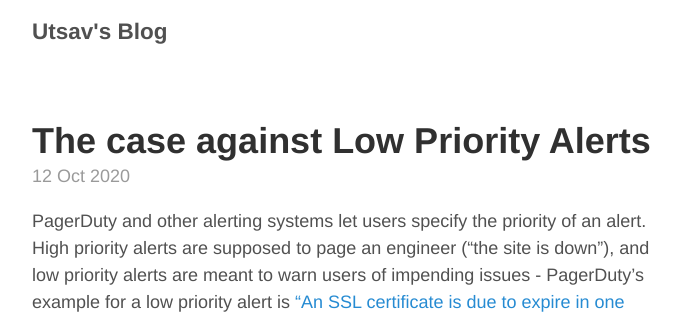
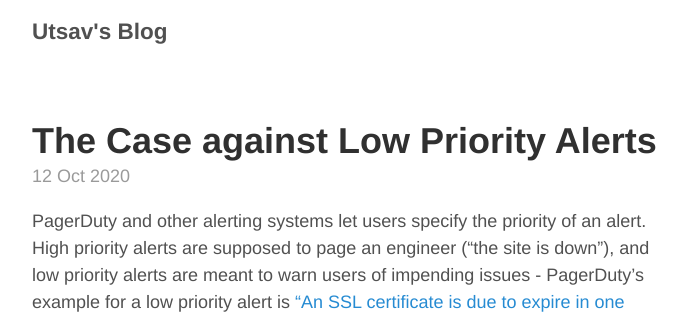
Before and after one commit to Utsav2/utsav2.github.io, a Jekyll site: the page built from _posts/2020-10-12-case-against-low-priority-alerts.md, in a window 1280 px wide. Shown: the top 316 px of the page, without its empty margins (293-986 px from the left). Built offline with Jekyll 4.4.1, drawn with Linux system fonts in a browser that asks for light colours; comment, search, counter and statistics services are not loaded.

```diff
--- a/_posts/2020-10-12-case-against-low-priority-alerts.md
+++ b/_posts/2020-10-12-case-against-low-priority-alerts.md
@@ -1,6 +1,6 @@
 ---
 layout: post
-title: The case against Low Priority Alerts
+title: The Case against Low Priority Alerts
 ---
 
 PagerDuty and other alerting systems let users specify the priority of an alert. High priority alerts are supposed to page an engineer ("the site is down"), and low priority alerts are meant to warn users of impending issues - PagerDuty's example for a low priority alert is ["An SSL certificate is due to expire in one week"](https://response.pagerduty.com/oncall/alerting_principles/#an-ssl-certificate-is-due-to-expire-in-one-week). In theory, a low priority alert is one that an oncall engineer looks at when there's no high priority alerts to take care of, and resolves their root cause via some kind of change.
```
